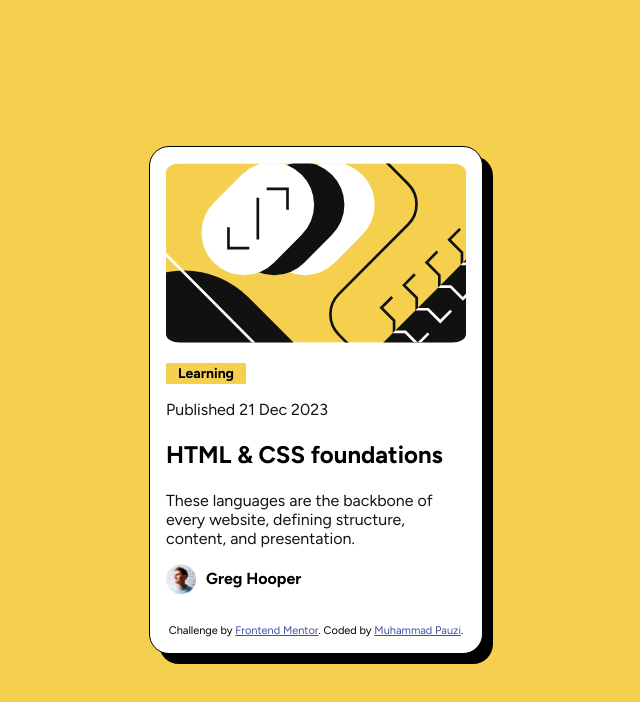
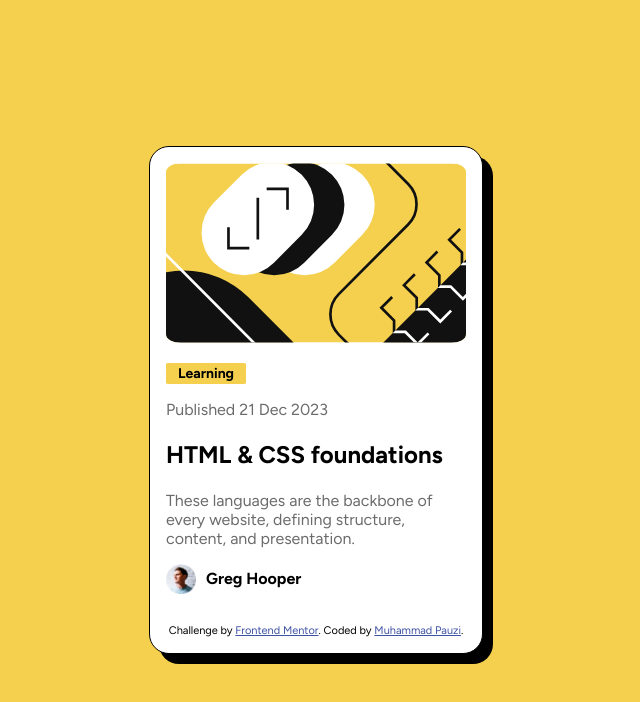
Before and after one commit to 4glightning/blog-preview-card-main, a plain HTML site: page index.html in a window 1280 px wide. Shown: the whole page, without its empty margins (324-964 px from the left). Drawn offline with Linux system fonts and the light colour scheme.

Commit message:
Update styles.css
change the p tag colour to be exactly as the style guide color

```diff
--- a/styles.css
+++ b/styles.css
@@ -70,7 +70,7 @@ h2:hover {
 p{
     font-size: 1rem; /* 16px */
     text-align: left;
-    color: hsl(0, 0%, 7%)
+    color: hsl(0, 0%, 42%)
 }
 
 .attribution { font-size: 11px; text-align: center; }
```
